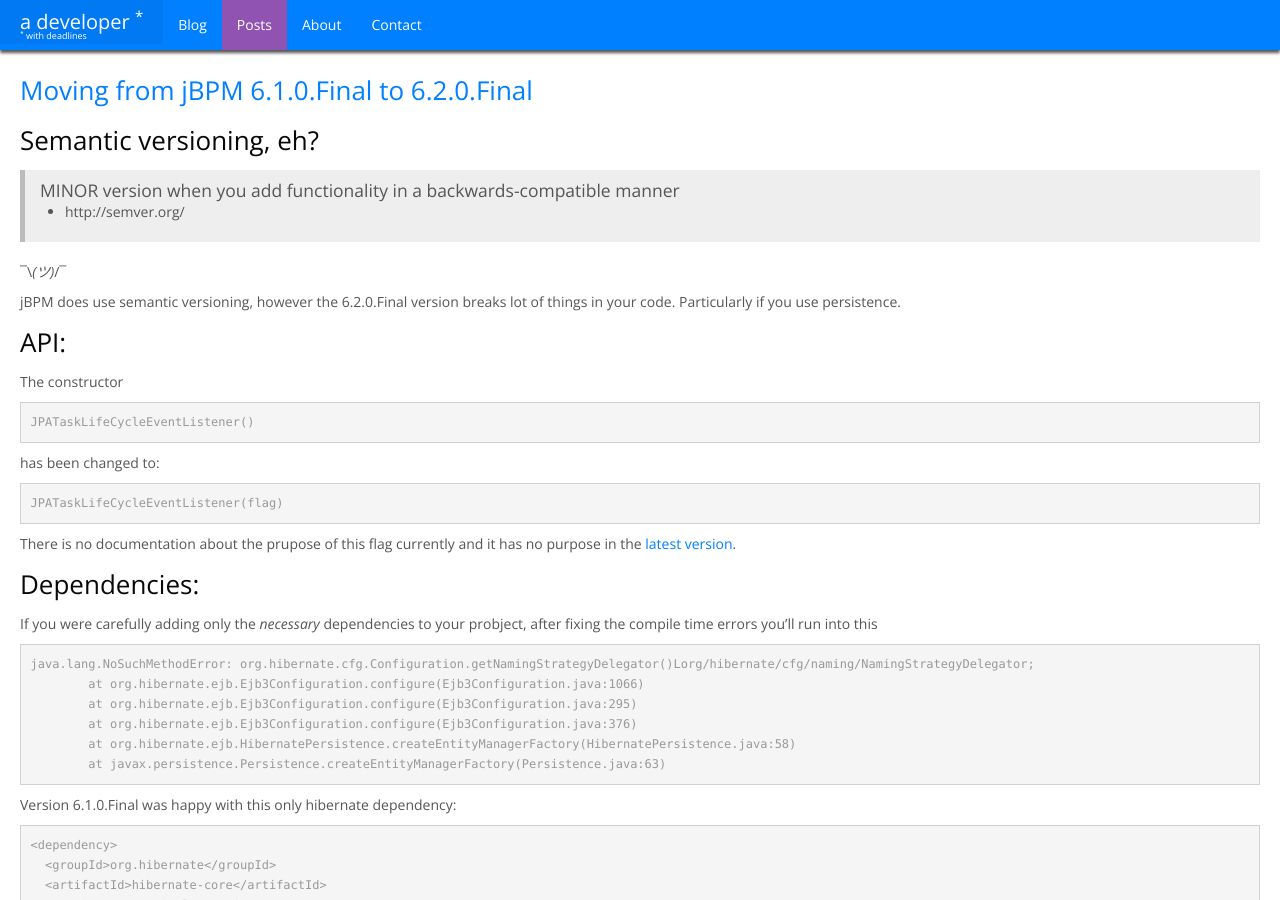
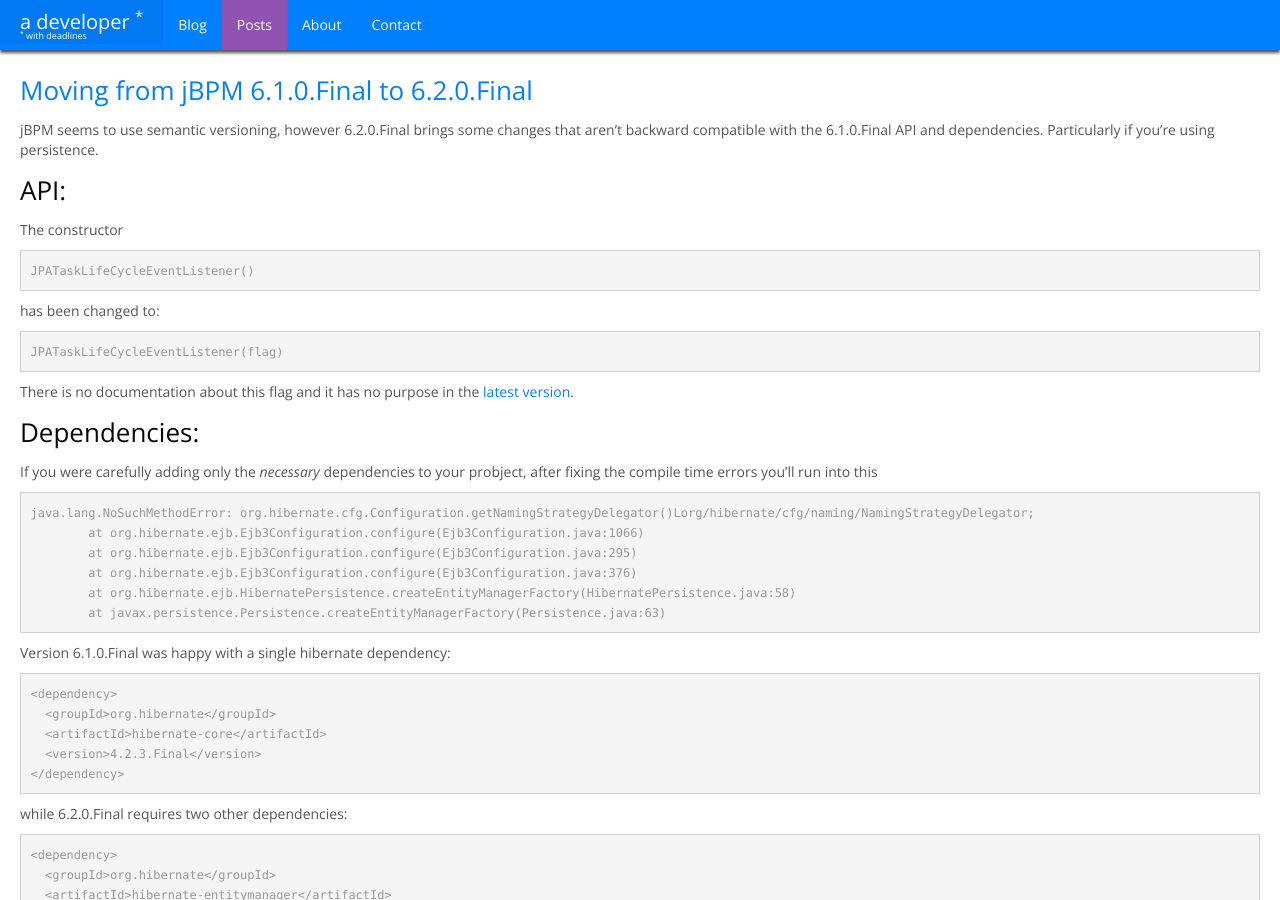
Before and after one commit to akoskm/akoskm.github.io, a Jekyll site: the page built from _posts/2015-06-26-jbpm-6.1.0.Final-to-6.2.0.Final.md, in a window 1280 px wide and 900 px high. Built offline with Jekyll 4.4.1, drawn with Linux system fonts in a browser that asks for light colours; nearby versions of some CDN libraries; comment, search, counter and statistics services are not loaded; grey boxes are pictures that could not be loaded.

Commit message:
Update 2015-06-26-jbpm-6.1.0.Final-to-6.2.0.Final.md

````diff
--- a/_posts/2015-06-26-jbpm-6.1.0.Final-to-6.2.0.Final.md
+++ b/_posts/2015-06-26-jbpm-6.1.0.Final-to-6.2.0.Final.md
@@ -4,15 +4,7 @@
 type: post
 ---
 
-Semantic versioning, eh?
----------
-
-> MINOR version when you add functionality in a backwards-compatible manner
-- http://semver.org/
-
-¯\\_(ツ)_/¯
-
-jBPM does use semantic versioning, however the 6.2.0.Final version breaks lot of things in your code. Particularly  if you use persistence.
+jBPM seems to use semantic versioning, however 6.2.0.Final brings some changes that aren't backward compatible with the 6.1.0.Final API and dependencies. Particularly  if you're using persistence.
 
 API:
 ----
@@ -25,7 +17,7 @@
 JPATaskLifeCycleEventListener(flag)
 ```
 
-There is no documentation about the prupose of this flag currently and it has no purpose in the [latest version](https://github.com/droolsjbpm/jbpm/blob/04dff973905d3c3cacd3c4e45a420fb3b48945e3/jbpm-human-task/jbpm-human-task-audit/src/main/java/org/jbpm/services/task/audit/JPATaskLifeCycleEventListener.java#L47).
+There is no documentation about this flag and it has no purpose in the [latest version](https://github.com/droolsjbpm/jbpm/blob/04dff973905d3c3cacd3c4e45a420fb3b48945e3/jbpm-human-task/jbpm-human-task-audit/src/main/java/org/jbpm/services/task/audit/JPATaskLifeCycleEventListener.java#L47).
 
 Dependencies:
 -------------
@@ -41,7 +33,7 @@
 	at javax.persistence.Persistence.createEntityManagerFactory(Persistence.java:63)
 ```
 
-Version 6.1.0.Final was happy with this only hibernate dependency:
+Version 6.1.0.Final was happy with a single hibernate dependency:
 
 ```
 <dependency>
````
